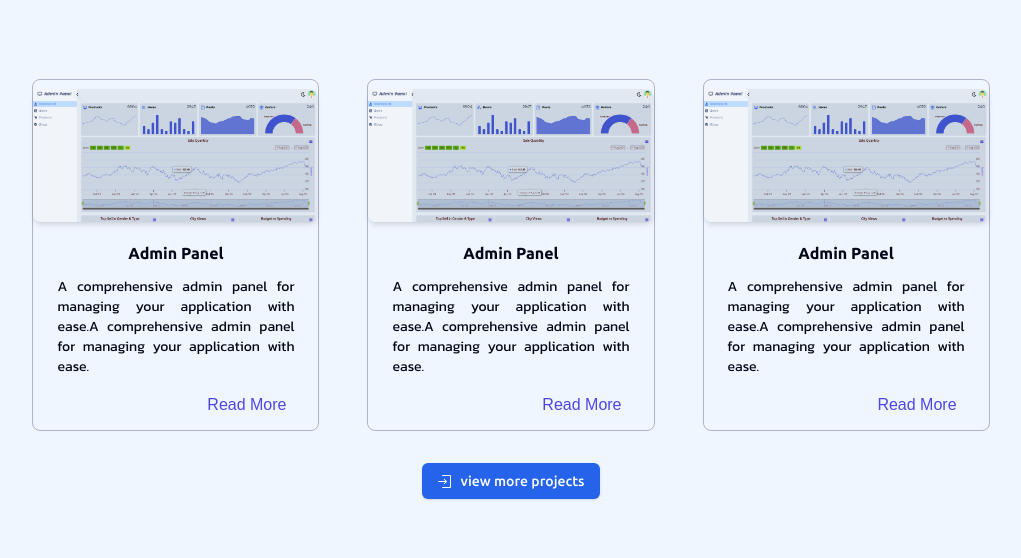
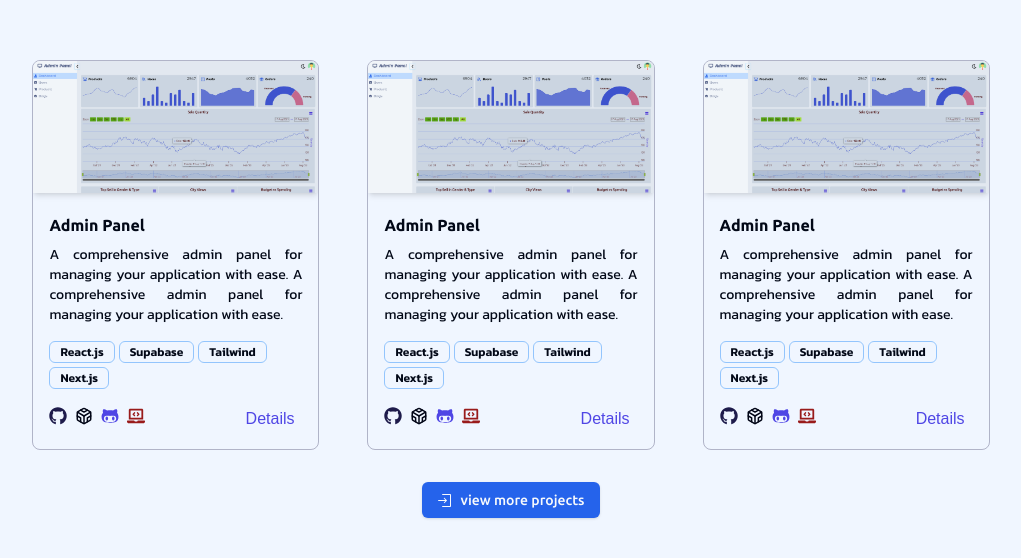
Before and after one commit to aliseyedi01/Next.js-Portfolio, a Next.js app: page / in a window 1280 px wide. Shown: the part 2531-3089 px from the top of the page, without its empty margins (129-1150 px from the left). Built offline with nearby package versions, Linux system fonts and the light colour scheme; a web font is replaced by a local one.

Commit message:
feat(ProjectCard): Improve the appearance of the card by adding an icon and additional details

```diff
--- a/package.json
+++ b/package.json
@@ -15,6 +15,7 @@
     "@radix-ui/react-label": "^2.0.2",
     "@radix-ui/react-slot": "^1.0.2",
     "@radix-ui/react-toast": "^1.1.4",
+    "@radix-ui/react-tooltip": "^1.0.6",
     "@types/node": "20.5.1",
     "@types/react": "18.2.20",
     "@types/react-dom": "18.2.7",
--- a/src/components/navbar/Navbar.tsx
+++ b/src/components/navbar/Navbar.tsx
@@ -87,7 +87,9 @@ export const Navbar: React.FC = () => {
       {/* Desktop & Mobile header */}
       <header
         className={`fixed top-0 flex h-14 w-full items-center justify-between p-2 px-4  shadow-blue-100 backdrop-blur-md ${
-          shadowHeader ? "shadow-[0_0_20px_5px_rgba(0,0,0,0.2)]" : ""
+          shadowHeader
+            ? "shadow-[0_0_20px_5px_rgba(0,0,0,0.2)] dark:shadow-[0_0_15px_5px_rgba(80,92,212,0.6)]"
+            : ""
         } `}
       >
         {/* Title */}
--- a/src/components/projects/ProjectCard.tsx
+++ b/src/components/projects/ProjectCard.tsx
@@ -1,38 +1,100 @@
+// react
+import React from "react";
+// next
 import Image from "next/image";
-import React from "react";
 import Link from "next/link";
+// icons
+import { FiCodesandbox } from "react-icons/fi";
+import { FaGithub, FaGithubAlt, FaLaptopCode } from "react-icons/fa";
+// component
+import { Badge } from "../ui/badge";
+import { Tooltip, TooltipContent, TooltipProvider, TooltipTrigger } from "@/components/ui/tooltip";
+
+const Actions = [
+  {
+    name: "Github",
+    icon: <FaGithub className="text-indigo-950 dark:text-indigo-400 " />,
+    link: "/project/project/project",
+  },
+  {
+    name: "Codesandbox",
+    icon: <FiCodesandbox className="text-slate-950 dark:text-slate-50" />,
+    link: "/project/project",
+  },
+  {
+    name: "Github1s",
+    icon: <FaGithubAlt className="text-indigo-600 dark:text-indigo-200" />,
+    link: "/project/project/project",
+  },
+  {
+    name: "Online",
+    icon: <FaLaptopCode className="text-red-800 dark:text-red-400" />,
+    link: "/project/project/project",
+  },
+];
 
 const ProjectCard: React.FC = () => {
   return (
-    <div className="flex h-[22rem] w-full flex-col items-center justify-around rounded-lg border border-indigo-950/30 hover:border-indigo-950 hover:shadow-md hover:shadow-sky-400 dark:border-indigo-500 md:w-[23%]">
-      {/* Cover Project */}
+    <>
+      <div className="flex h-fit w-full flex-col items-center justify-around gap-2 overflow-hidden rounded-lg border border-indigo-950/30 pb-2 md:w-[23%]">
+        {/* Cover Project  */}
         <Link href="project/project1">
           <Image
             src="/image/projects/project1.png"
             width="300"
             height="400"
             alt="singleProject"
-          className="rounded-lg shadow-md"
+            className="w-full shadow-md"
           />
         </Link>
-      <div className="flex w-full flex-col items-center justify-center gap-3 px-6">
+        {/* Information */}
+        <div className="flex w-full flex-col items-center justify-center gap-2 px-4">
           {/* Title */}
-        <p className="self-center text-center font-ubuntu font-bold">Admin Panel</p>
+          <p className="self-start pt-3 text-left font-ubuntu font-bold">Admin Panel</p>
           {/* Description */}
           <p className="w-full text-justify font-kanit text-sm">
-          A comprehensive admin panel for managing your application with ease.A comprehensive admin
-          panel for managing your application with ease.
+            A comprehensive admin panel for managing your application with ease. A comprehensive
+            admin panel for managing your application with ease.
           </p>
+          {/* Stack */}
+          <div className="flex w-full flex-wrap gap-1 pt-2 font-kanit text-sm">
+            <Badge variant="outline">React.js</Badge>
+            <Badge variant="outline">Supabase</Badge>
+            <Badge variant="outline">Tailwind</Badge>
+            <Badge variant="outline">Next.js</Badge>
+          </div>
+          {/* Buttons */}
+          <div className="flex w-full items-center justify-between py-2">
+            {/* Actions */}
+            <div className="flex items-center gap-2 text-lg">
+              {Actions.map((action, index) => (
+                <Link href={action.link} key={index}>
+                  <TooltipProvider delayDuration={100}>
+                    <Tooltip>
+                      <TooltipTrigger>{action.icon}</TooltipTrigger>
+                      <TooltipContent>
+                        <p>{action.name}</p>
+                      </TooltipContent>
+                    </Tooltip>
+                  </TooltipProvider>
+                </Link>
+              ))}
+            </div>
+            {/* Details */}
+            <div className="">
               <Link
                 href="project/project1"
                 className="group self-end px-2 py-1 text-indigo-600 transition-all duration-200 ease-in-out dark:text-white"
               >
                 <span className="bg-gradient-to-r from-indigo-400 to-indigo-700 bg-[length:0%_2px] bg-left-bottom bg-no-repeat font-alkatra transition-all duration-500 ease-out group-hover:bg-[length:100%_2px] dark:from-slate-600 dark:to-slate-50">
-            Read More
+                  Details
                 </span>
               </Link>
             </div>
           </div>
+        </div>
+      </div>
+    </>
   );
 };
 
--- /dev/null
+++ b/src/components/ui/badge.tsx
@@ -0,0 +1,33 @@
+import * as React from "react";
+import { cva, type VariantProps } from "class-variance-authority";
+
+import { cn } from "@/lib/utils";
+
+const badgeVariants = cva(
+  "inline-flex items-center rounded-md border px-2.5 py-0.5 text-xs font-semibold transition-colors focus:outline-none focus:ring-2 focus:ring-ring focus:ring-offset-2",
+  {
+    variants: {
+      variant: {
+        default: "border-transparent bg-primary text-primary-foreground shadow hover:bg-primary/80",
+        secondary:
+          "border-transparent bg-secondary text-secondary-foreground hover:bg-secondary/80",
+        destructive:
+          "border-transparent bg-destructive text-destructive-foreground shadow hover:bg-destructive/80",
+        outline: "text-foreground border border-blue-300 dark:border-blue-100",
+      },
+    },
+    defaultVariants: {
+      variant: "default",
+    },
+  },
+);
+
+export interface BadgeProps
+  extends React.HTMLAttributes<HTMLDivElement>,
+    VariantProps<typeof badgeVariants> {}
+
+function Badge({ className, variant, ...props }: BadgeProps) {
+  return <div className={cn(badgeVariants({ variant }), className)} {...props} />;
+}
+
+export { Badge, badgeVariants };
--- /dev/null
+++ b/src/components/ui/tooltip.tsx
@@ -0,0 +1,30 @@
+"use client";
+
+import * as React from "react";
+import * as TooltipPrimitive from "@radix-ui/react-tooltip";
+
+import { cn } from "@/lib/utils";
+
+const TooltipProvider = TooltipPrimitive.Provider;
+
+const Tooltip = TooltipPrimitive.Root;
+
+const TooltipTrigger = TooltipPrimitive.Trigger;
+
+const TooltipContent = React.forwardRef<
+  React.ElementRef<typeof TooltipPrimitive.Content>,
+  React.ComponentPropsWithoutRef<typeof TooltipPrimitive.Content>
+>(({ className, sideOffset = 4, ...props }, ref) => (
+  <TooltipPrimitive.Content
+    ref={ref}
+    sideOffset={sideOffset}
+    className={cn(
+      "z-50 overflow-hidden rounded-md bg-primary px-3 py-1.5 text-xs text-primary-foreground animate-in fade-in-0 zoom-in-95 data-[state=closed]:animate-out data-[state=closed]:fade-out-0 data-[state=closed]:zoom-out-95 data-[side=bottom]:slide-in-from-top-2 data-[side=left]:slide-in-from-right-2 data-[side=right]:slide-in-from-left-2 data-[side=top]:slide-in-from-bottom-2",
+      className,
+    )}
+    {...props}
+  />
+));
+TooltipContent.displayName = TooltipPrimitive.Content.displayName;
+
+export { Tooltip, TooltipTrigger, TooltipContent, TooltipProvider };
--- a/tailwind.config.ts
+++ b/tailwind.config.ts
@@ -73,10 +73,22 @@ const config: Config = {
           from: { height: "var(--radix-accordion-content-height)" },
           to: { height: "0" },
         },
+        rotate: {
+          "0%": { transform: "rotate(0deg)" },
+          "100%": { transform: "rotate(360deg)" },
+        },
+        disco: {
+          "0%": { transform: "translateY(-50%) rotate(0deg)" },
+          "100%": { transform: "translateY(-50%) rotate(360deg)" },
+        },
       },
       animation: {
         "accordion-down": "accordion-down 0.2s ease-out",
         "accordion-up": "accordion-up 0.2s ease-out",
+        disco: "disco 3.5s linear infinite",
+      },
+      backgroundImage: {
+        "gradient-conic": "conic-gradient(var(--tw-gradient-stops))",
       },
     },
   },
```
Also changed, not shown: 1 other file (tests, documents, lock files or other folders). Lines whose indentation alone changed are shown as unchanged.
